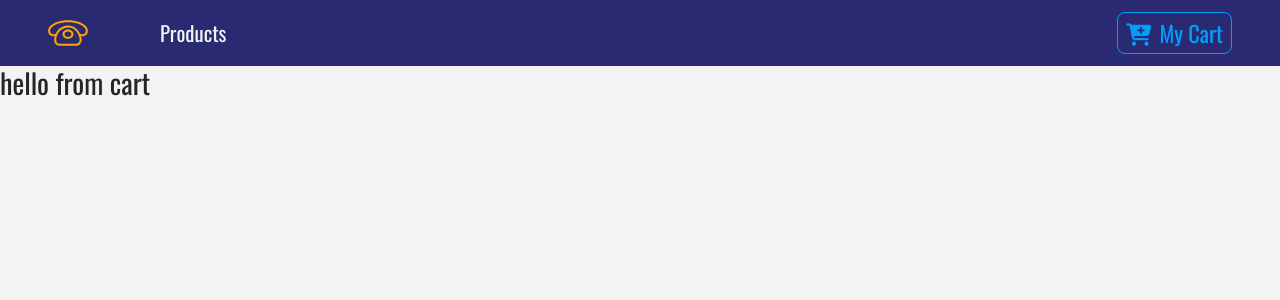
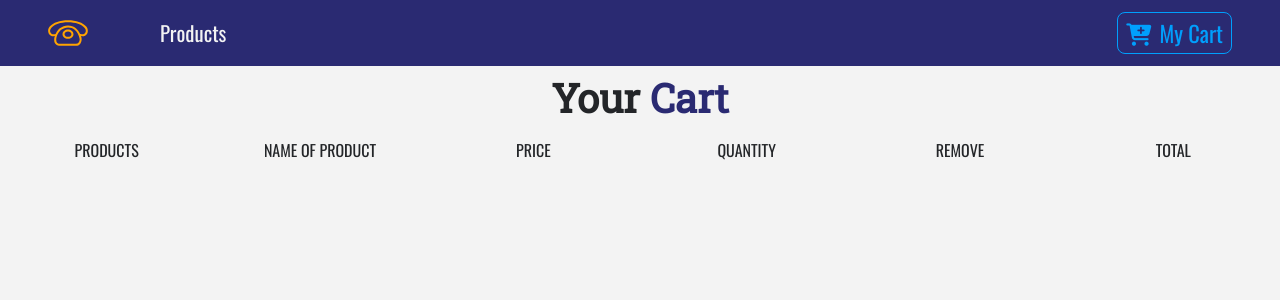
Before and after one commit to juanpereira2/ReactStore, a React (Create React App) app: page /cart in a window 1280 px wide. Shown: the top 300 px of the page. Built offline with nearby package versions, Linux system fonts and the light colour scheme.

Commit message:
start cart page

```diff
--- a/src/Components/Cart.js
+++ /dev/null
@@ -1,11 +0,0 @@
-import React, { Component } from "react";
-
-export default class Cart extends Component {
-  render() {
-    return (
-      <div>
-        <h3>hello from cart</h3>
-      </div>
-    );
-  }
-}
--- /dev/null
+++ b/src/Components/Cart/Cart.js
@@ -0,0 +1,13 @@
+import React, { Component } from "react";
+import Title from "../Title";
+import CartColumns from "./CartColumns";
+export default class Cart extends Component {
+  render() {
+    return (
+      <section>
+        <Title name="Your " title="cart"></Title>
+        <CartColumns></CartColumns>
+      </section>
+    );
+  }
+}
--- /dev/null
+++ b/src/Components/Cart/CartColumns.js
@@ -0,0 +1,35 @@
+import React, { Component } from "react";
+
+export default class CartColumns extends Component {
+  render() {
+    return (
+      <div className="container-fluid text-center d-none d-lg-block">
+        <div className="row">
+          <div className="col-10 mx-auto col-lg-2">
+            <p className="text-uppercase">Products</p>
+          </div>
+
+          <div className="col-10 mx-auto col-lg-2">
+            <p className="text-uppercase">Name of product</p>
+          </div>
+
+          <div className="col-10 mx-auto col-lg-2">
+            <p className="text-uppercase">Price</p>
+          </div>
+
+          <div className="col-10 mx-auto col-lg-2">
+            <p className="text-uppercase">Quantity</p>
+          </div>
+
+          <div className="col-10 mx-auto col-lg-2">
+            <p className="text-uppercase">Remove</p>
+          </div>
+
+          <div className="col-10 mx-auto col-lg-2">
+            <p className="text-uppercase">Total</p>
+          </div>
+        </div>
+      </div>
+    );
+  }
+}
--- /dev/null
+++ b/src/Components/Cart/EmptyCart.js
@@ -0,0 +1,5 @@
+import React from "react";
+
+export default function EmptyCart() {
+  return <div></div>;
+}
--- /dev/null
+++ b/src/Components/Cart/package.json
@@ -0,0 +1,3 @@
+{
+  "main": "Cart.js"
+}
--- a/src/context.js
+++ b/src/context.js
@@ -12,6 +12,9 @@ class ProductProvider extends Component {
     cart: [],
     modalOpen: false,
     modalProduct: detailProduct,
+    cartSubTota: 0,
+    cartTax: 0,
+    cartTotal: 0,
   };
   componentDidMount() {
     this.setProducts();
@@ -62,7 +65,18 @@ class ProductProvider extends Component {
       return { modalProduct: product, modalOpen: true };
     });
   };
-
+  increment = (id) => {
+    console.log("this ins increment methods");
+  };
+  Decrement = (id) => {
+    console.log("this ins decrement methods");
+  };
+  removeItem = (id) => {
+    console.log("item removed");
+  };
+  clearCart = () => {
+    console.log("cart was cleared");
+  };
   closeModal = () => {
     this.setState(() => {
       return { modalOpen: false };
@@ -77,6 +91,10 @@ class ProductProvider extends Component {
           addToCart: this.addToCart,
           openModal: this.openModal,
           closeModal: this.closeModal,
+          increment: this.increment,
+          Decrement: this.Decrement,
+          removeItem: this.removeItem,
+          clearCart: this.clearCart,
         }}
       >
         {this.props.children}
```
